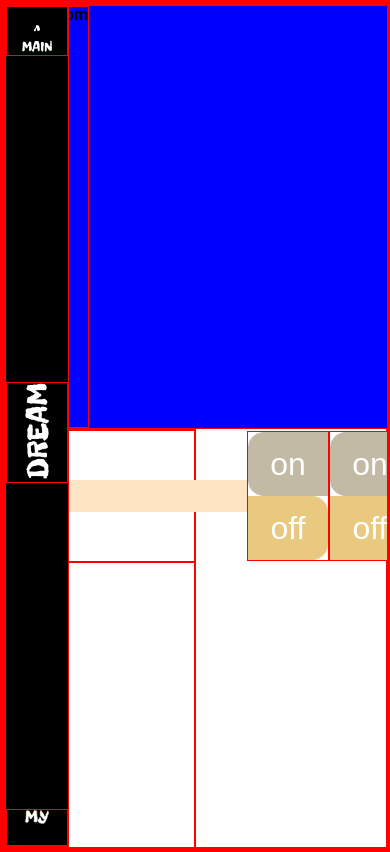
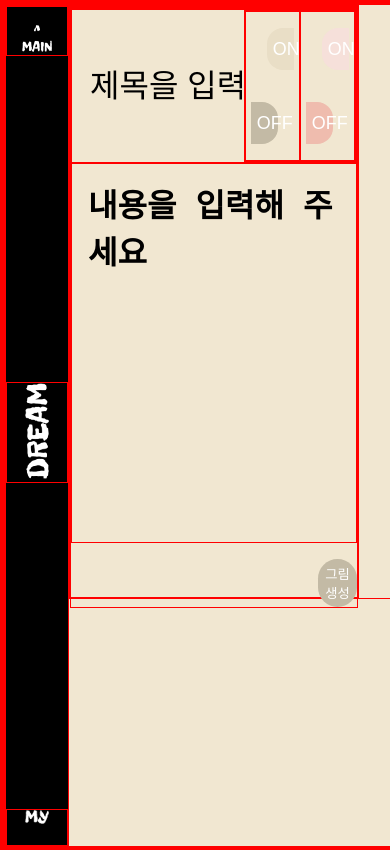
Before and after one commit to SMin1620/IN_A_DREAM, a React (Create React App) app in the folder front/: page /CreateDreamDiary in a window 390 px wide. Built offline with nearby package versions, Linux system fonts and the light colour scheme; a web font is replaced by a local one.

Commit message:
design: 꿈일기 작성 반응형 css 완성

```diff
--- a/front/src/components/common/Toggle.tsx
+++ b/front/src/components/common/Toggle.tsx
@@ -1,43 +1,57 @@
 import React, { useState } from "react";
 import S from "styled-components";
 
+interface TogglePorps {
+  AbleColor: string;
+  DisableColor: string;
+}
+
 const Button = S.button`
-  width: 5rem;
-  height: 4rem;
-  font-size: 2rem;
+  width: 4vw;
+  height: 5vh;
+  font-size: calc(1rem + 0.5vw);
   text-align: center;
   border: none;
+  margin: 1rem 0;
+
+  @media (max-width:1024px) {
+    width:7vw;
+    height:5vh;
+    font-size:calc(1rem + 0.5vw);
+  }
 `;
 
 const OnButton = S(Button)`
   border-radius: 1rem 0 0 1rem;
+  margin-left: 1rem
 `;
 
 const OffButton = S(Button)`
   border-radius: 0 1rem 1rem 0;
+  margin-right: 1rem;
 `;
 
+const Toggle = ({ AbleColor, DisableColor }: TogglePorps) => {
+  const [sell, setSell] = useState(false);
   const Able = {
     border: "none",
-  backgroundColor: "#e9c980",
+    backgroundColor: AbleColor,
     color: "white",
   };
 
   const Disable = {
-  backgroundColor: "#c3baa5",
+    border: "none",
+    backgroundColor: DisableColor,
     color: "white",
   };
-
-const Toggle = () => {
-  const [sell, setSell] = useState(false);
 
   return (
     <div>
       <OnButton style={sell ? Able : Disable} onClick={() => setSell(true)}>
-        on
+        ON
       </OnButton>
       <OffButton style={sell ? Disable : Able} onClick={() => setSell(false)}>
-        off
+        OFF
       </OffButton>
     </div>
   );
--- /dev/null
+++ b/front/src/components/features/CreateDreamDiary/CreateDreamDiaryForm.css
@@ -0,0 +1,94 @@
+.create-dream-diary-form {
+  display: flex;
+  flex-direction: column;
+}
+
+.create-dream-diary-form-top {
+  display: flex;
+  justify-content: space-between;
+  align-items: center;
+  padding-left: 1rem;
+  width: 100%;
+}
+
+.create-dream-diary-form-top > input {
+  border: none;
+  background-color: transparent;
+  font-size: 2rem;
+  width: 20vw;
+  height: 3rem;
+}
+
+.create-dream-diary-form-top > input:focus {
+  outline: none;
+  border: none;
+}
+
+.create-dream-diary-form-top > input:focus::placeholder {
+  color: gray;
+}
+
+.create-dream-diary-form-top > input::placeholder {
+  color: black;
+}
+
+.create-dream-diary-form-toggle-box {
+  display: flex;
+}
+
+.create-dream-diary-form-textarea {
+  width: 100%;
+  height: 70vh;
+  padding: 1rem;
+  font-size: 2rem;
+  font-weight: bold;
+  resize: none;
+  border: none;
+  background-color: transparent;
+}
+
+.create-dream-diary-form-textarea:focus {
+  outline: none;
+}
+
+.create-dream-diary-form-textarea::placeholder {
+  color: black;
+}
+
+.create-dream-diary-form-textarea:focus::placeholder {
+  color: gray;
+}
+
+.create-dream-diary-form-textarea::-webkit-scrollbar {
+  display: none;
+}
+
+.create-dream-diary-form > button {
+  background-color: #c3baa5;
+  color: white;
+  width: 10vw;
+  height: 3rem;
+  margin-top: 1rem;
+  border: none;
+  border-radius: 2.4rem;
+  align-self: flex-end;
+}
+
+.create-dream-diary-form > button:active {
+  background-color: #c9c5bb;
+}
+
+@media (max-width: 1024px) {
+  .create-dream-diary-form-textarea {
+    height: 45vh;
+  }
+
+  .create-dream-diary-form-top {
+    display: flex;
+    justify-content: space-between;
+  }
+
+  .create-dream-diary-form-top > input {
+    width: 40vw;
+  }
+}
--- /dev/null
+++ b/front/src/components/features/CreateDreamDiary/CreateDreamDiaryForm.tsx
@@ -0,0 +1,44 @@
+import React, { useState } from "react";
+import Toggle from "../../common/Toggle";
+import "./CreateDreamDiaryForm.css";
+
+interface OwnProps {
+  setDiaryImage: (value: boolean) => void;
+}
+
+const CreateDreamDiaryForm = ({ setDiaryImage }: OwnProps) => {
+  const [mainText, setMainText] = useState<string>("");
+  console.log(mainText);
+
+  const inputTitle = (e: React.ChangeEvent<HTMLInputElement>) => {
+    console.log(e.target.value);
+  };
+
+  const handleMainText = (e: React.ChangeEvent<HTMLTextAreaElement>) => {
+    setMainText(e.target.value);
+  };
+
+  const handleCreateImage = () => {
+    // 로직처리 후 다이어리 이미지 넣어주기
+    setDiaryImage(true);
+  };
+  return (
+    <div className="create-dream-diary-form">
+      <div className="create-dream-diary-form-top">
+        <input type="text" placeholder="제목을 입력하세요" />
+        <div className="create-dream-diary-form-toggle-box">
+          <Toggle AbleColor="#C3BAA5" DisableColor="#E9DEC6" />
+          <Toggle AbleColor="#EFBCAE" DisableColor="#F6E0DA" />
+        </div>
+      </div>
+      <textarea
+        onChange={(e) => handleMainText(e)}
+        className="create-dream-diary-form-textarea"
+        placeholder="내용을 입력해 주세요"
+      />
+      <button onClick={handleCreateImage}>그림생성</button>
+    </div>
+  );
+};
+
+export default CreateDreamDiaryForm;
--- a/front/src/pages/CreateDreamDiaryPage.tsx
+++ b/front/src/pages/CreateDreamDiaryPage.tsx
@@ -1,35 +1,16 @@
 import React, { useState } from "react";
-import Button from "../components/common/Button";
-import Input from "../components/common/Input";
 import Navbar from "../components/features/NavbarComponents/Navbar";
 import "./styles/CreateDreamDiaryPage.css";
-import Toggle from "../components/common/Toggle";
-import Button2 from "../components/common/Button2";
+import CreateDreamDiaryForm from "../components/features/CreateDreamDiary/CreateDreamDiaryForm";
 
 const CreateDreamDiaryPage = () => {
   const [sell, setSell] = useState<boolean>(false);
   const [diaryImage, setDiaryImage] = useState<boolean>(false);
-  const [mainText, setMainText] = useState<string>("");
-
-  const inputTitle = (e: React.ChangeEvent<HTMLInputElement>) => {
-    console.log(e.target.value);
-  };
-
-  const handleMainText = (e: React.ChangeEvent<HTMLTextAreaElement>) => {
-    setMainText(e.target.value);
-  };
-
-  console.log(mainText);
-
-  const handleCreateImage = () => {
-    // 로직처리 후 다이어리 이미지 넣어주기
-    setDiaryImage(true);
-  };
 
   return (
-    <div>
+    <div className="create-dream-diary">
       <Navbar />
-      <div className="create-dream-diary">
+      <div className="create-dream-diary-main">
         <div
           className={`create-dream-diary-left ${diaryImage ? "on-diary" : ""}`}
         >
@@ -38,16 +19,7 @@ const CreateDreamDiaryPage = () => {
         </div>
 
         <div className="create-dream-diary-right">
-          <div className="create-dream-diary-right-head">
-            <input type="text" />
-            <Toggle />
-            <Toggle />
-          </div>
-          <textarea
-            onChange={(e) => handleMainText(e)}
-            className="create-dream-diary-textarea"
-          />
-          <button onClick={handleCreateImage}>그림생성</button>
+          <CreateDreamDiaryForm setDiaryImage={setDiaryImage} />
         </div>
       </div>
     </div>
--- a/front/src/pages/styles/CreateDreamDiaryPage.css
+++ b/front/src/pages/styles/CreateDreamDiaryPage.css
@@ -1,9 +1,21 @@
 .create-dream-diary {
-  width: 98.5vw;
+  width: 100vw;
   height: 100vh;
+  background-color: #f1e7d1;
   display: flex;
-  border: 10px green solid;
-  overflow-y: hidden;
+  flex-direction: column;
+  overflow-x: hidden;
+}
+
+.create-dream-diary-main {
+  display: flex;
+  padding-left: 4rem;
+  padding-right: 2rem;
+  width: 100%;
+}
+
+.create-dream-diary-main::-webkit-scrollbar {
+  display: none;
 }
 
 .create-dream-diary-left {
@@ -13,7 +25,6 @@
 
 .on-diary {
   width: 50%;
-  border: 10px solid orange;
 }
 
 .create-dream-diary-left-top {
@@ -25,66 +36,41 @@
 }
 
 .create-dream-diary-right {
-  border: 10px solid blue;
   width: 50%;
   display: flex;
   flex-direction: column;
-}
-
-.create-dream-diary-right-head {
-  display: flex;
-  align-items: center;
-  justify-content: space-around;
-}
-
-.create-dream-diary-right-head > input {
-  border: none;
-  background-color: bisque;
-  font-size: 2rem;
-  width: 15rem;
-  height: 2rem;
-}
-
-.create-dream-diary-textarea {
-  width: 100%;
-  height: 70vh;
-  padding: 1rem;
-  font-size: 2rem;
-  font-weight: bold;
-  resize: none;
-  border: none;
-}
-
-.create-dream-diary-textarea:focus {
-  outline: none;
-  border: 1px solid green;
-}
-
-.create-dream-diary-textarea::-webkit-scrollbar {
-  display: none;
-}
-
-.create-dream-diary-right > button {
-  background-color: #c3baa5;
-  width: 10vw;
-  height: 3rem;
-  margin-top: 1rem;
-  align-self: end;
-  border: none;
-  border-radius: 2.4rem;
-  color: white;
-  margin-right: 2rem;
+  background-color: #f1e7d1;
 }
 
 @media (max-width: 1024px) {
-  .create-dream-diary {
+  .create-dream-diary-main {
     display: flex;
     flex-direction: column;
   }
 
   .create-dream-diary-left {
     display: flex;
-    width: 100vw;
-    background-color: blue;
+    width: 100%;
+    height: 0;
+    transition: height 1s cubic-bezier(0.22, 0.61, 0.36, 1);
+  }
+
+  .on-diary {
+    height: 30vh;
+  }
+
+  .create-dream-diary-right {
+    width: 100%;
+    height: 70vh;
+  }
+
+  .create-dream-diary-left-top {
+    height: 30vh;
+    width: 50%;
+  }
+
+  .create-dream-diary-left-bottom {
+    height: 30vh;
+    width: 50%;
   }
 }
```
Also changed, not shown: front/src/components/features/CreateDreamDiary/index.tsx (deleted, +0 -7 lines). Lines whose indentation alone changed are shown as unchanged.
